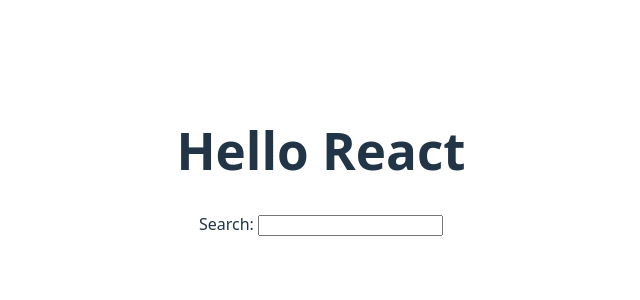
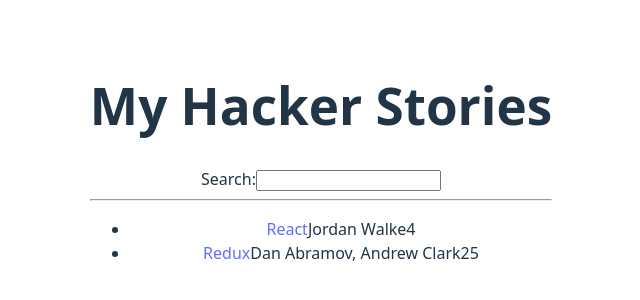
Before and after one commit to ryhem97/my_project, a React (Vite) app: page / in a window 1280 px wide. Shown: the part 238-538 px from the top of the page, without its empty margins (319-959 px from the left). Built offline with nearby package versions, Linux system fonts and the light colour scheme.

Commit message:
W3 list in react

```diff
--- a/src/App.jsx
+++ b/src/App.jsx
@@ -2,20 +2,48 @@
 import reactLogo from './assets/react.svg'
 import viteLogo from '/vite.svg'
 import './App.css'
-import * as React from "react";
-function getTitle(title) {
-  return title;
-}
+const list=[
+  {
+    title: "React",
+    url: "https://reactjs.org/",
+    author: "Jordan Walke",
+    num_comments: 4,
+    objectID: 0,
+  },
+  {
+    title: "Redux",
+    url: "https://redux.js.org/",
+    author: "Dan Abramov, Andrew Clark",
+    num_comments: 2,
+    points: 5,
+    objectID: 1,
 
+  },
+];
+function App(){
+  return(
+    <div>
+      <h1> My Hacker Stories</h1>
+      <label htmlFor="search"> Search:</label>
+      <input id="search" type="text" />
+      <hr/>
+      <ul>
+        {list.map(function(item){
+          return(
+            <li key={item.objectID}>
+              <span>
+                <a href={item.url}>{item.title}</a>
 
-function App() {
-  return (
-    <div>
-      <h1>Hello {getTitle("React")}</h1>
-      <label htmlFor="search">Search: </label>
-      <input id="search" type="text" />
+              </span>
+              <span>{item.author}</span>
+              <span>{item.num_comments}</span>
+              <span>{item.points}</span>
+            </li>
+          );
+        })}
+
+        </ul>
     </div>
   );
 }
-
 export default App;
```
